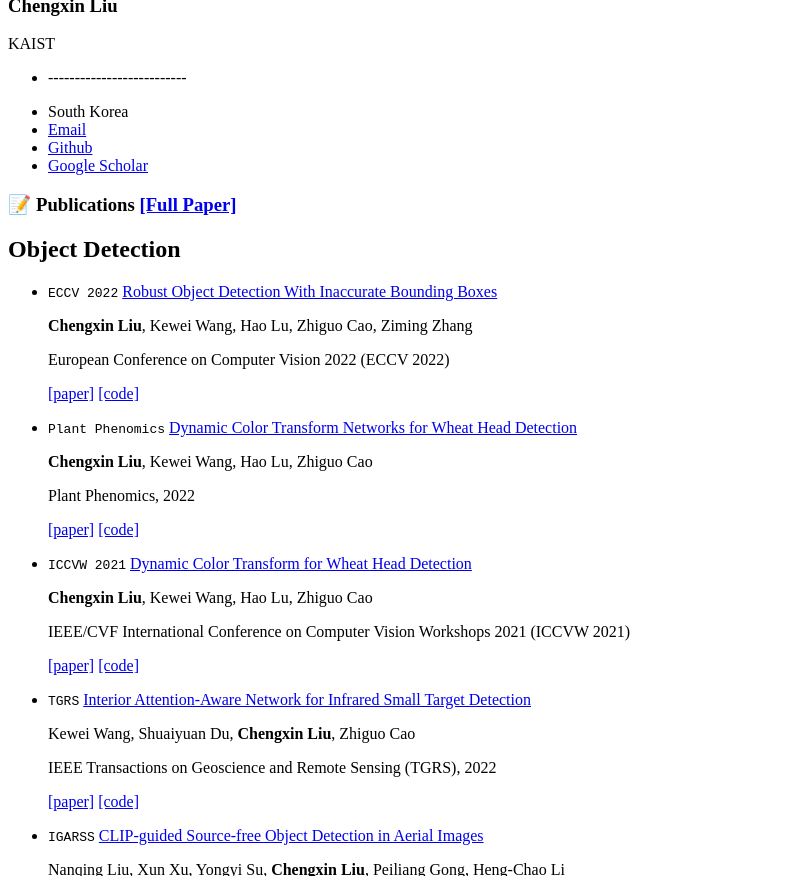
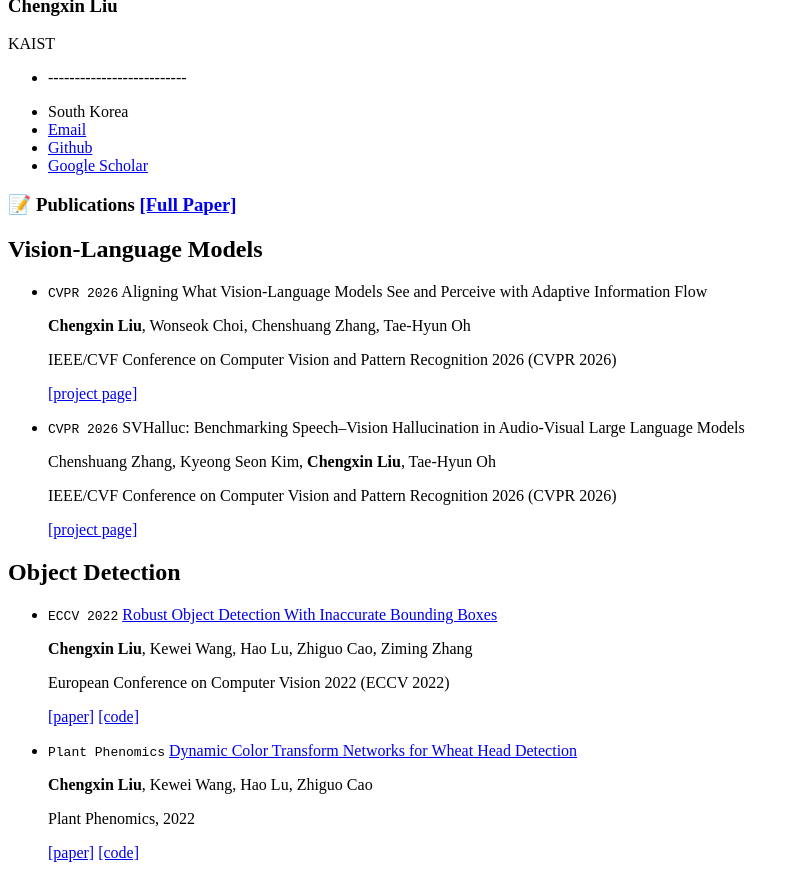
Before and after one commit to cxliu0/cxliu0.github.io, a Jekyll site: the page built from _pages/includes/pub.md, in a window 1280 px wide and 900 px high, scrolled down 434 px, cut to the strip 24-900 px from the top of the window. Shown: the whole strip, without its empty margins (0-799 px from the left). Built offline with Jekyll 4.4.1, drawn with Linux system fonts in a browser that asks for light colours; our own code applies the rules of GitHub Pages for plain Markdown files.

Commit message:
Update pub.md

```diff
--- a/_pages/includes/pub.md
+++ b/_pages/includes/pub.md
@@ -1,5 +1,26 @@
 
 # 📝 Publications [[Full Paper]](https://scholar.google.com/citations?user=rGAt19wAAAAJ&hl)
+
+## Vision-Language Models
+
+- ``CVPR 2026`` Aligning What Vision-Language Models See and Perceive with Adaptive Information Flow
+
+    **Chengxin Liu**, Wonseok Choi, Chenshuang Zhang, Tae-Hyun Oh
+
+    IEEE/CVF Conference on Computer Vision and Pattern Recognition 2026 (CVPR 2026)
+
+    [[project page]](https://cxliu0.github.io/AIF/)
+
+
+- ``CVPR 2026`` SVHalluc: Benchmarking Speech–Vision Hallucination in Audio-Visual Large Language Models
+
+    Chenshuang Zhang, Kyeong Seon Kim, **Chengxin Liu**, Tae-Hyun Oh
+
+    IEEE/CVF Conference on Computer Vision and Pattern Recognition 2026 (CVPR 2026)
+
+    [[project page]](https://chenshuang-zhang.github.io/projects/svhalluc/)
+
+
 ## Object Detection
 
 - ``ECCV 2022`` [Robust Object Detection With Inaccurate Bounding Boxes](https://arxiv.org/abs/2207.09697)
```
